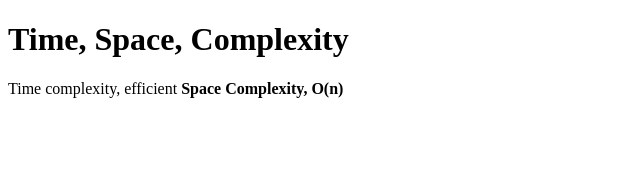
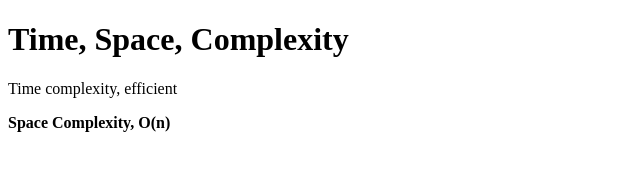
Before and after one commit to acciojob/time-and-space-complexity-nocs007, a website: page main.html in a window 1280 px wide. Shown: the whole page, without its empty margins (0-640 px from the left). Drawn offline with Linux system fonts and the light colour scheme.

Commit message:
created a submission

```diff
--- a/main.html
+++ b/main.html
@@ -10,9 +10,9 @@
 
 	<h1>Time, Space, Complexity</h1>
 
-	<p1>Time complexity, efficient</p1>
+	<p>Time complexity, efficient</p>
 
-	<p2><b>Space Complexity, O(n)</b></p2>
+	<p><b>Space Complexity, O(n)</b></p>
 
     <script type="text/javascript" src="./script.js">
 </script>
```
